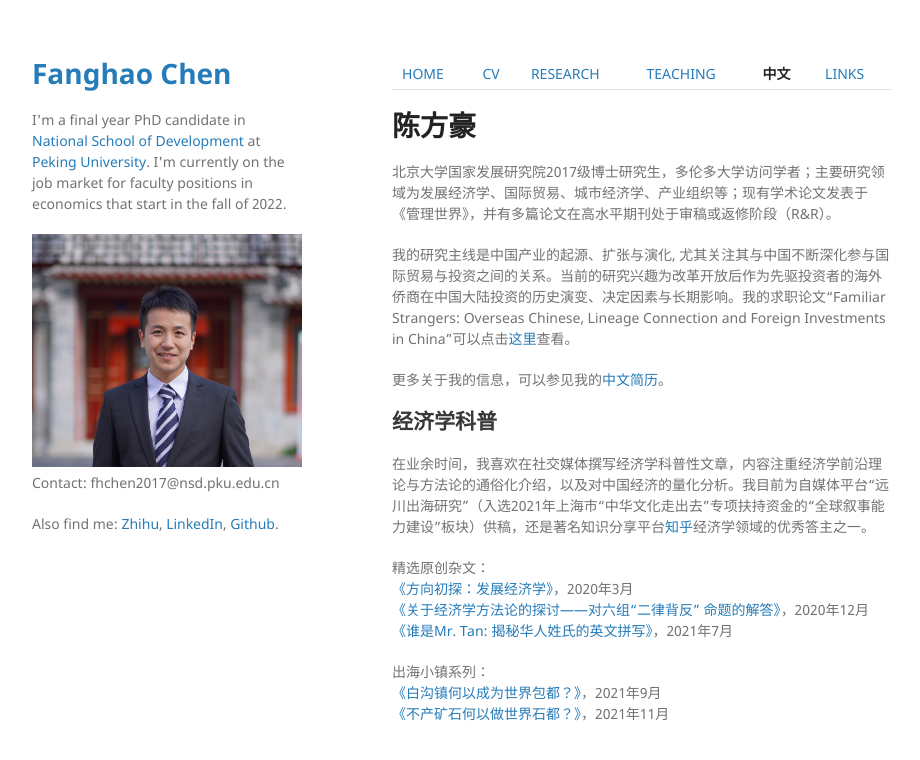
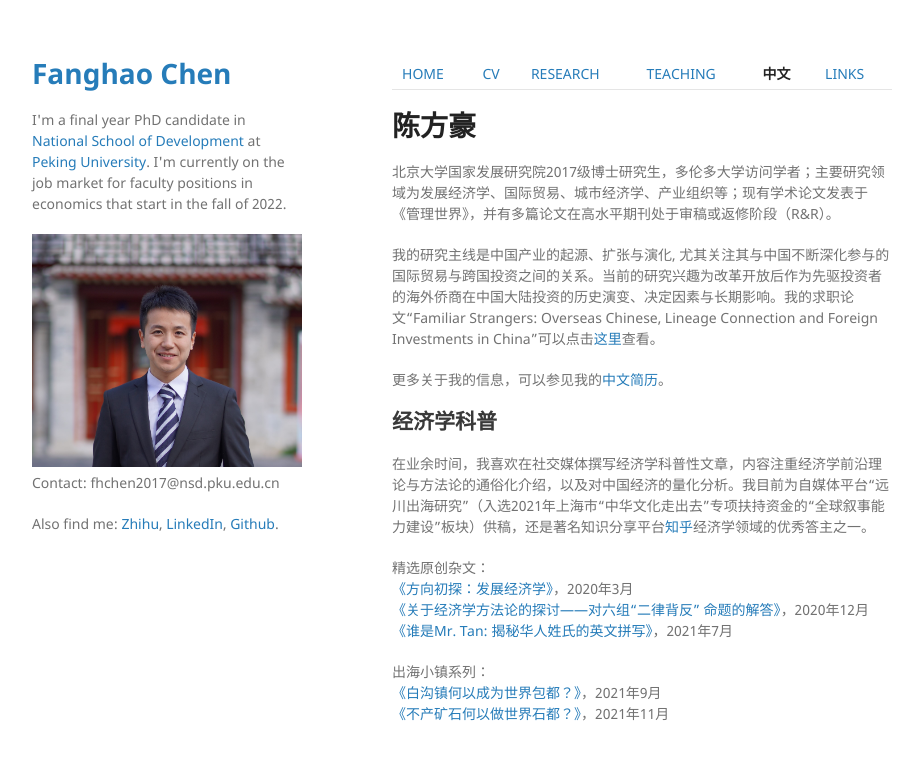
Before and after one commit to FanghaoChen/homepage, a Jekyll site: the page built from chinesepage.md, in a window 1280 px wide. Shown: the top 760 px of the page, without its empty margins (178-1098 px from the left). Built offline with Jekyll 4.4.1, drawn with Linux system fonts in a browser that asks for light colours; our own code applies the rules of GitHub Pages for plain Markdown files.

Commit message:
Update chinesepage.md

```diff
--- a/chinesepage.md
+++ b/chinesepage.md
@@ -4,7 +4,7 @@
 
 北京大学国家发展研究院2017级博士研究生，多伦多大学访问学者；主要研究领域为发展经济学、国际贸易、城市经济学、产业组织等；现有学术论文发表于《管理世界》，并有多篇论文在高水平期刊处于审稿或返修阶段（R&R）。
 
-我的研究主线是中国产业的起源、扩张与演化, 尤其关注其与中国不断深化参与国际贸易与投资之间的关系。当前的研究兴趣为改革开放后作为先驱投资者的海外侨商在中国大陆投资的历史演变、决定因素与长期影响。我的求职论文“Familiar Strangers: Overseas Chinese, Lineage Connection and Foreign Investments in China”可以点击[这里](./assets/JMP_211104.pdf)查看。
+我的研究主线是中国产业的起源、扩张与演化, 尤其关注其与中国不断深化参与的国际贸易与跨国投资之间的关系。当前的研究兴趣为改革开放后作为先驱投资者的海外侨商在中国大陆投资的历史演变、决定因素与长期影响。我的求职论文“Familiar Strangers: Overseas Chinese, Lineage Connection and Foreign Investments in China”可以点击[这里](./assets/JMP_211104.pdf)查看。
 
 更多关于我的信息，可以参见我的[中文简历](./assets/陈方豪_北大国发院_211104.pdf)。
 
```
